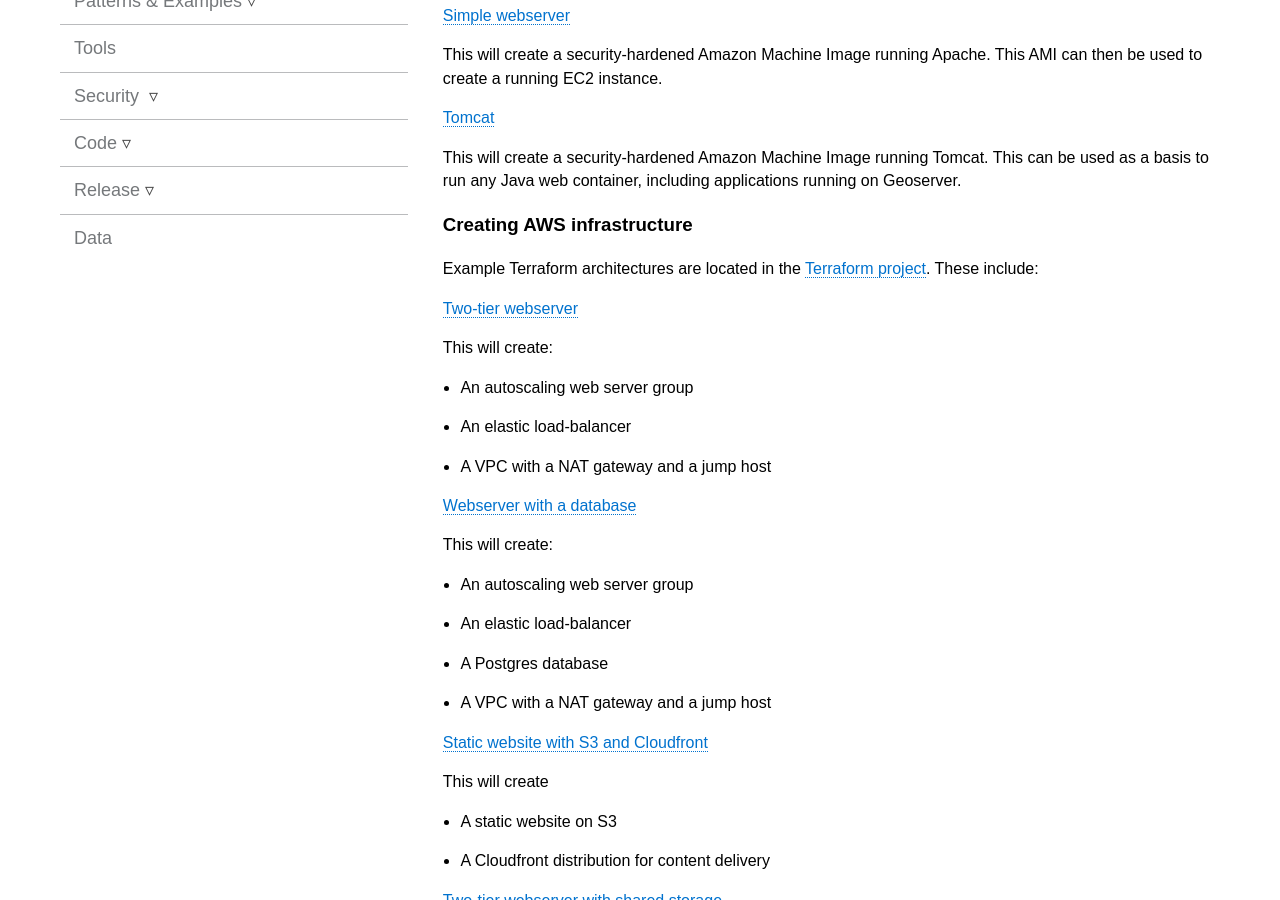
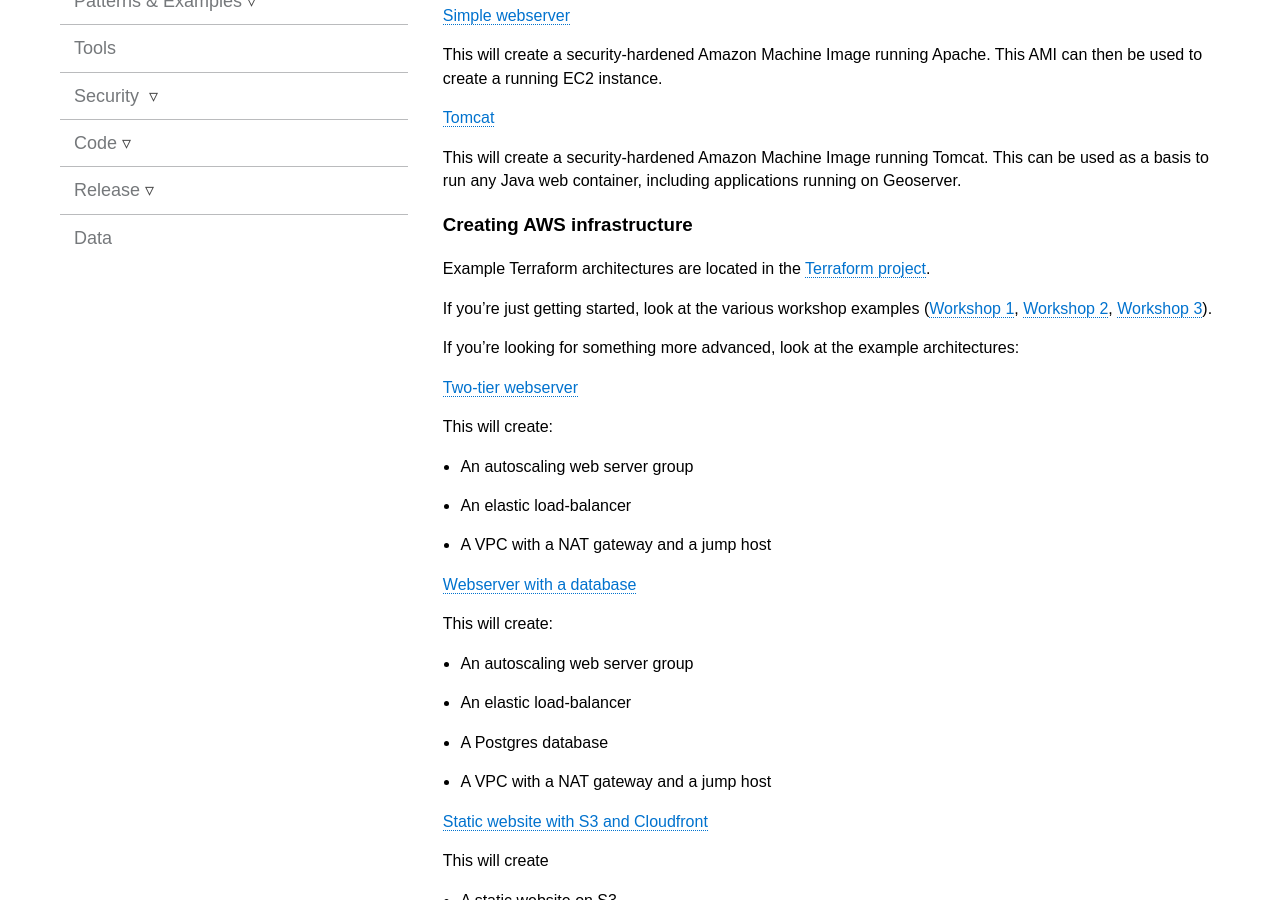
Before and after one commit to GeoscienceAustralia/cloud, a Jekyll site: the page built from docs/_pages/aws_patterns_sub.md, in a window 1280 px wide and 900 px high, scrolled down 306 px. Built offline with Jekyll 4.4.1, drawn with Linux system fonts in a browser that asks for light colours; nearby versions of some CDN libraries.

Commit message:
Add links to workshop examples

```diff
--- a/docs/_pages/aws_patterns_sub.md
+++ b/docs/_pages/aws_patterns_sub.md
@@ -18,7 +18,11 @@
 
 ### Creating AWS infrastructure
 
-Example Terraform architectures are located in the [Terraform project](https://bitbucket.org/account/user/geoscienceaustralia/projects/TF). These include:
+Example Terraform architectures are located in the [Terraform project](https://bitbucket.org/account/user/geoscienceaustralia/projects/TF).
+
+If you're just getting started, look at the various workshop examples ([Workshop 1](https://bitbucket.org/geoscienceaustralia/workshop_ec2), [Workshop 2](https://bitbucket.org/geoscienceaustralia/workshop_ec2-userdata), [Workshop 3](https://bitbucket.org/geoscienceaustralia/workshop_asg)).
+
+If you're looking for something more advanced, look at the example architectures:
 
 [Two-tier webserver](https://bitbucket.org/geoscienceaustralia/two-tier-www)
 
```
